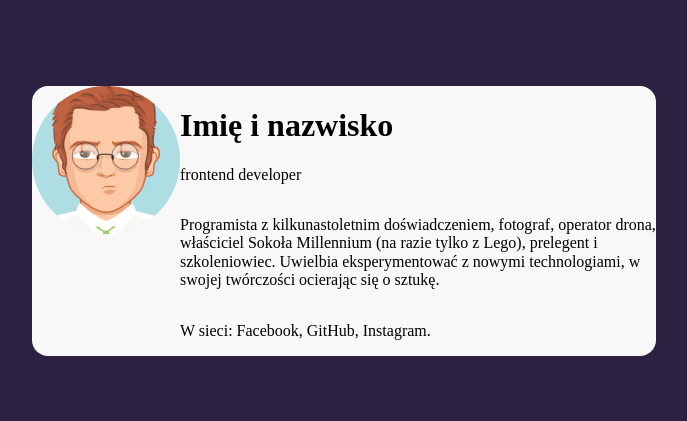
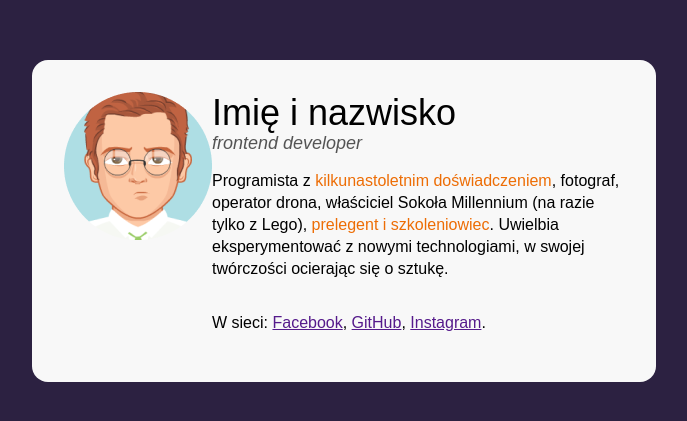
Before and after one commit to adasierak/business-card, a plain HTML site: page index.html in a window 1280 px wide. Shown: the part 179-600 px from the top of the page, without its empty margins (296-983 px from the left). Drawn offline with Linux system fonts and the light colour scheme.

Commit message:
complete BEM

```diff
--- a/index.html
+++ b/index.html
@@ -12,11 +12,14 @@
     <img class="person__photo" src="avatar.png" alt="zdjecie Imię Nazwisko">
     <div class="person__details">
     <header>
-      <h1>Imię i nazwisko</h1>
-      <p>frontend developer</p>
+      <h1 class="person__name">Imię i nazwisko</h1>
+      <p class="person__position">frontend developer</p>
     </header>
-    <p>Programista z kilkunastoletnim doświadczeniem, fotograf, operator drona, właściciel Sokoła Millennium (na razie tylko z Lego), prelegent i szkoleniowiec. Uwielbia eksperymentować z nowymi technologiami, w swojej twórczości ocierając się o sztukę.</p>
-    <p>W sieci: Facebook, GitHub, Instagram.</p>
+      <p class="person__description">Programista z <strong class="special">kilkunastoletnim doświadczeniem</strong>, fotograf, operator drona, właściciel Sokoła Millennium (na razie tylko z Lego), <strong class="special">prelegent i szkoleniowiec</strong>. Uwielbia eksperymentować z nowymi technologiami, w swojej twórczości ocierając się o sztukę.</p>
+      <p class="person__description">W sieci:
+        <a class="person__link" href="">Facebook</a>,
+        <a class="person__link" href="">GitHub</a>,
+        <a class="person__link" href="">Instagram</a>.</p>
     </div>
   </article>
 </main>
--- a/style.css
+++ b/style.css
@@ -12,6 +12,7 @@
   align-items: center;
   justify-content: center;
   min-height: 100vh;
+  font-family: Arial;
 }
 
 .main {
@@ -19,11 +20,7 @@
   border-radius: 16px;
   width: 624px;
   margin: 16px;
-}
-
-.person__photo {
-  height: 148px;
-  width: 148px;
+  padding: 32px;
 }
 
 .person {
@@ -31,7 +28,35 @@
   flex-direction: row;
 }
 
+.person__photo {
+  width: 148px;
+  height: 148px;
+}
+
+.person__name {
+  font-size: 36px;
+  margin: 0;
+  font-weight: normal;
+}
+
+.person__position {
+  font-size: 18px;
+  font-style: italic;
+  margin: 0;
+  color: #545454;
+}
+
 .person__details {
   display: flex;
   flex-direction: column;
 }
+
+.person__description {
+  font-size: 16px;
+  line-height: 22px;
+}
+
+.special {
+  color: #ED6D05;
+  font-weight: normal;
+}
```
